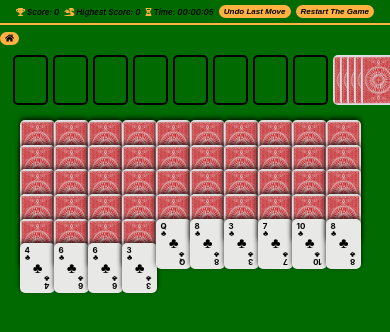
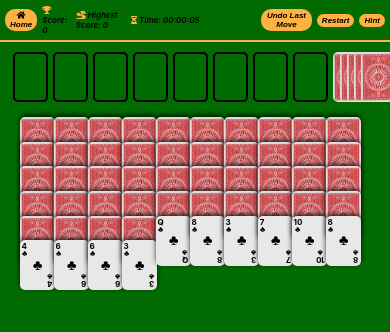
Before and after one commit to gizayeroglu/Trendyol-Bootcamp-Final-Project, a React (Create React App) app in the folder spider-solitaire/: page /play in a window 390 px wide. Shown: the top 332 px of the page. Built offline with nearby package versions, Linux system fonts and the light colour scheme.

Commit message:
is highlighted added, responsive design developed

```diff
--- a/spider-solitaire/src/components/Card/Card.css
+++ b/spider-solitaire/src/components/Card/Card.css
@@ -69,6 +69,12 @@
   animation-duration: 1s;
 }
 
+@media only screen and (min-width:1600px) {
+  .card {
+    margin-bottom: -4.5vw;
+  }
+}
+
 @media only screen and (min-width:800px) and (max-width: 1200px) {
   .card {
     height: 90px;
@@ -125,9 +131,13 @@
   }
   .card-front .content-left-top {
     font-size: 8px;
+    top: 1px;
+    left: 2px;
   }
   .card-front .content-right-bottom {
     font-size: 8px;
+    bottom: 1px;
+    right: 2px;
   }
   :is(.content-left-top, .content-right-bottom) img {
     width: 5px;
--- a/spider-solitaire/src/components/Card/Card.js
+++ b/spider-solitaire/src/components/Card/Card.js
@@ -3,8 +3,9 @@ import "./Card.css";
 import React from "react";
 import cardImage from "../../assets/spider-solitaire-club-card.webp";
 
-function Card({ symbol, isOpen, onDragStart, isDraggable }) {
-  let classes = isOpen ? `card card-front` : `card card-back`;
+function Card({ symbol, isOpen, onDragStart, isDraggable, isHiglighted}) {
+
+  let classes = isHiglighted && isOpen ? 'card card-front highlighted' : isOpen ? 'card card-front' : 'card card-back';
 
   return (
     <>
--- a/spider-solitaire/src/components/GoBack/GoBack.js
+++ b/spider-solitaire/src/components/GoBack/GoBack.js
@@ -12,7 +12,7 @@ function GoBack() {
 
   return (
     <button onClick={handleGoHome} className='go-back-button'>
-      <i className='fas fa-home'></i>
+      <i className='fas fa-home'></i> Home
     </button>
   );
 }
--- a/spider-solitaire/src/pages/GamePage/GamePage.css
+++ b/spider-solitaire/src/pages/GamePage/GamePage.css
@@ -37,6 +37,9 @@
   font-style: italic;
   font-weight: 600;
 }
+.game-time {
+  min-width: 125px;
+}
 .game-outputs {
   display: flex;
   justify-content: center;
@@ -75,6 +78,9 @@
   .highest-score {
     font-size: 13px;
   }
+  .game-time {
+    min-width: 100px;
+  }
   :is(.score, .game-time, .highest-score) i {
     font-size: 14px;
   }
@@ -111,6 +117,9 @@
   .game-time,
   .highest-score {
     font-size: 10px;
+  }
+  .game-time {
+    min-width: 65px;
   }
   :is(.score, .game-time, .highest-score) i {
     font-size: 10px;
--- a/spider-solitaire/src/pages/GamePage/GamePage.js
+++ b/spider-solitaire/src/pages/GamePage/GamePage.js
@@ -159,6 +159,7 @@ function GamePage() {
   return (
     <>
       <div className='game-outputs'>
+        <GoBack />
         <span className='score'>
           <i className='fas fa-trophy'></i> Score: {gameScore}
         </span>
@@ -169,9 +170,9 @@ function GamePage() {
           <i className='fas fa-hourglass-half'></i> <TimeUpCounter />
         </span>
         <button className='undo-move-button' onClick={handleTakeBackCardMove}>Undo Last Move</button>
-        <button className='refresh-page-button' onClick={() => window.location.reload(false)}>Restart The Game</button>
+        <button className='refresh-page-button' onClick={() => window.location.reload(false)}>Restart</button>
+        <button className='hint-button'>Hint</button>
       </div>
-      <GoBack />
       <div className='game-area-top-containers'>
          {gameScore >= 300 ? <Card isOpen='true' symbol='A' /> : <div className='game-completed-card-area'></div>}
          {gameScore >= 600 ? <Card isOpen='true' symbol='A' /> : <div className='game-completed-card-area'></div>}
@@ -195,6 +196,7 @@ function GamePage() {
                     isOpen={card.isOpen}
                     isDraggable={card.isDraggable}
                     symbol={card.symbol}
+                    isHiglighted={card.isHiglighted}
                   />
                 );
               })}
--- a/spider-solitaire/src/utils/GameUtils.js
+++ b/spider-solitaire/src/utils/GameUtils.js
@@ -33,6 +33,7 @@ export const getCardHoldersWithCards = (cardCount) => {
       symbol: cardRank[symbolIndex].rank,
       isOpen:false,
       isDraggable:false,
+      isHiglighted:false,
       value: cardRank[symbolIndex].value
     });
 
```
